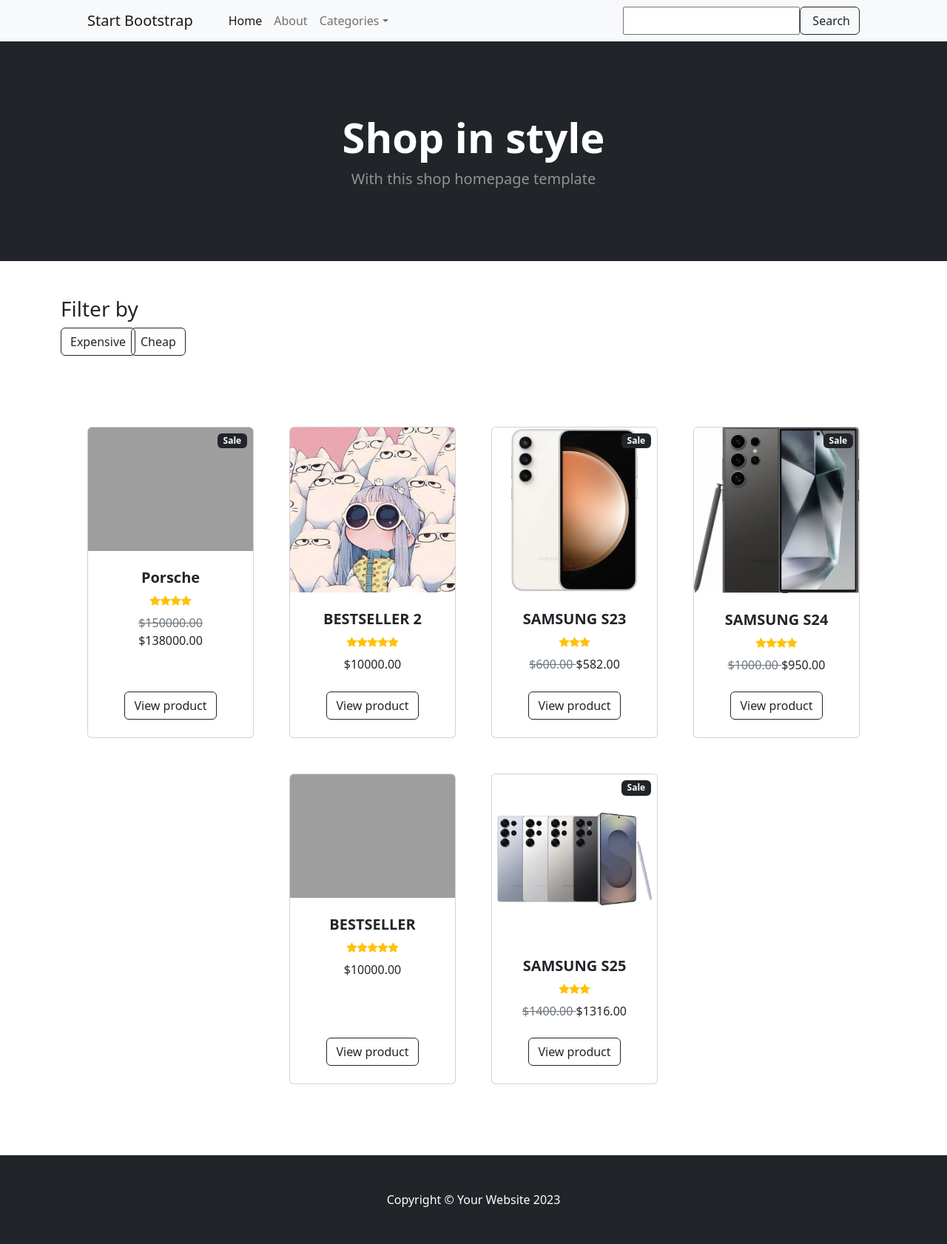
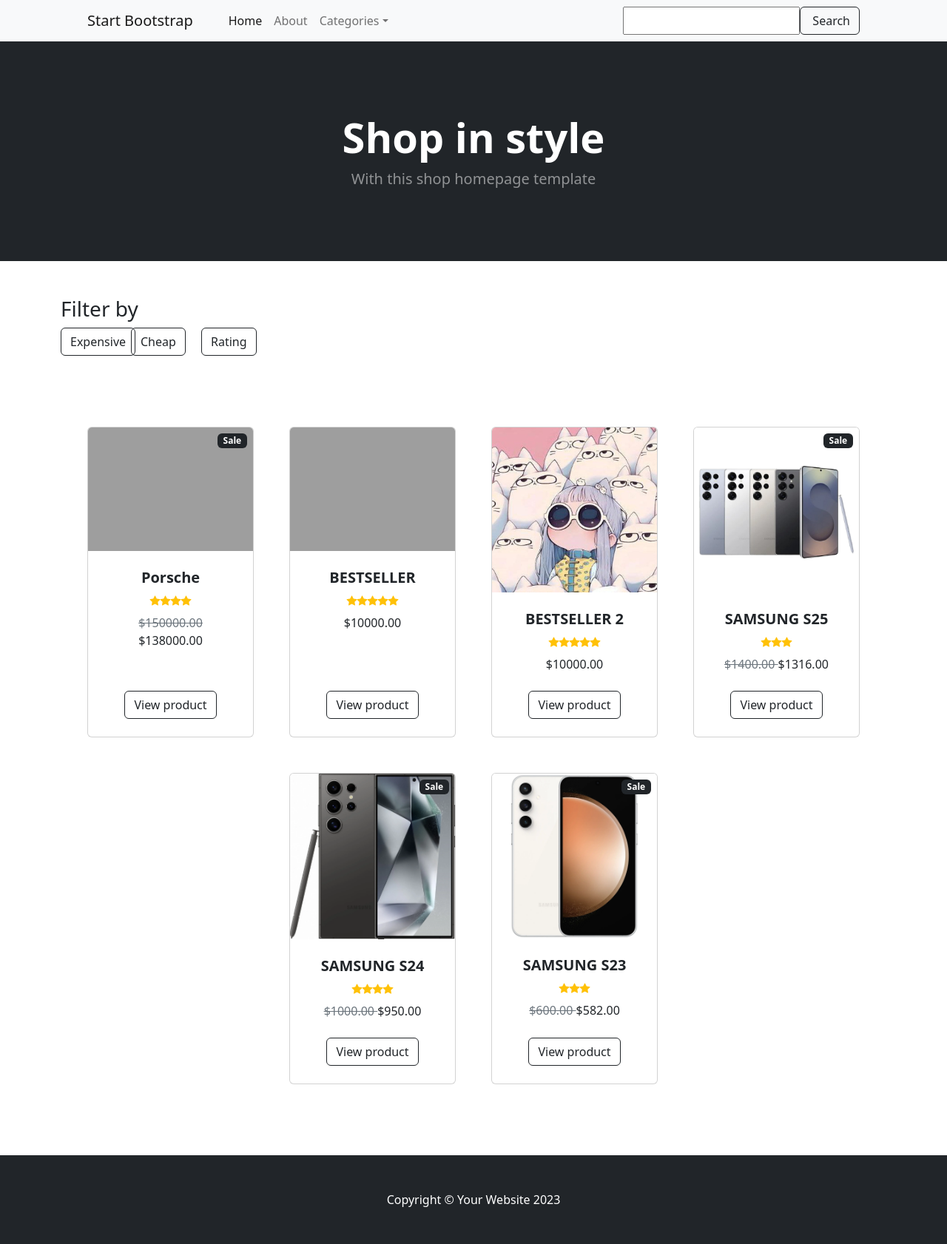
Before and after one commit to Soliha1607/Shop-in-style, a Django app: page /shop/home/?filter=expensive in a window 1280 px wide. Shown: the whole page at 74% size. Run offline with Django 5.2, Linux system fonts and the light colour scheme; data comes from the database, SQL or seed files in the repository; both versions use the stored data as it was after the commit; some libraries are stand-ins or nearby versions; grey boxes are pictures that could not be loaded.

Commit message:
filter part is done

```diff
--- a/shop/templates/shop/home.html
+++ b/shop/templates/shop/home.html
@@ -15,7 +15,7 @@
             </div>
         </div>
     </header>
-    <!-- Section-->
+
 
     <div class="container mt-5">
         <div class="text-left">
@@ -23,11 +23,13 @@
         </div>
         <div class="row">
             <div class="col-1">
-                <a class="btn btn-outline-dark mt-auto" href="#"> Expensive </a>
+                <a class="btn btn-outline-dark mt-auto" href="?filter=expensive"> Expensive </a>
             </div>
-
             <div class="col-1">
-                <a class="btn btn-outline-dark mt-auto" href="#"> Cheap </a>
+                <a class="btn btn-outline-dark mt-auto" href="?filter=cheap"> Cheap </a>
+            </div>
+            <div class="col-1">
+                <a class="btn btn-outline-dark mt-auto" href="?filter=rating"> Rating </a>
             </div>
 
             {% if user.is_superuser %}
@@ -42,6 +44,7 @@
 
         </div>
     </div>
+
     <section class="py-5">
         <div class="container px-4 px-lg-5 mt-5">
             <div class="row gx-4 gx-lg-5 row-cols-2 row-cols-md-3 row-cols-xl-4 justify-content-center">
--- a/shop/templates/shop/product-create.html
+++ b/shop/templates/shop/product-create.html
@@ -9,12 +9,12 @@
                         <h4>Product {{ action }}</h4>
                     </div>
                     <div class="card-body">
-                        <form method="post" enctype="multipart/form-data" action="{% url 'shop:product_create' %}">
+                        <form method="post" enctype="multipart/form-data" action="{% url 'product_create' %}">
                             {% csrf_token %}
                             {{ form.as_p }}
                             <div class="text-center">
                                 <button type="submit" class="btn btn-success">{{ action }}</button>
-                                <a href="{% url 'shop:index' %}">
+                                <a href="{% url 'index' %}">
                                     <button type="button" class="btn btn-secondary">Back to Dashboard</button>
                                 </a>
                             </div>
--- a/shop/templates/shop/product-update.html
+++ b/shop/templates/shop/product-update.html
@@ -11,12 +11,12 @@
                     </div>
                     <div class="card-body">
                         <form method="post" enctype="multipart/form-data"
-                              action="{% url 'shop:product_update' product.id %}">
+                              action="{% url 'product_update' product.id %}">
                             {% csrf_token %}
                             {{ form.as_p }}
                             <div class="text-center">
                                 <button type="submit" class="btn btn-success">{{ action }}</button>
-                                <a href="{% url 'shop:index' %}">
+                                <a href="{% url 'index' %}">
                                     <button type="button" class="btn btn-secondary">Back to Dashboard</button>
                                 </a>
                             </div>
--- a/shop/views.py
+++ b/shop/views.py
@@ -11,6 +11,7 @@
 def index(request, category_id=None):
     search_query = request.GET.get('q', '')
     categories = Category.objects.all()
+    filter_query = request.GET.get('filter', '')
 
     if category_id:
         products = Product.objects.filter(category_id=category_id)
@@ -19,6 +20,15 @@
 
     if search_query:
         products = products.filter(Q(name__icontains=search_query) | Q(description__icontains=search_query))
+
+    if filter_query == 'expensive':
+        products = products.order_by('-price')
+
+    elif filter_query == 'cheap':
+        products = products.order_by('price')
+
+    elif filter_query == 'rating':
+        products = products.annotate(rating_avg=Avg('comments__rating')).order_by('-rating_avg')
 
     return render(request, 'shop/home.html', {'products': products, 'categories': categories})
 
```
Also changed, not shown: db.sqlite3, 1 other file.
